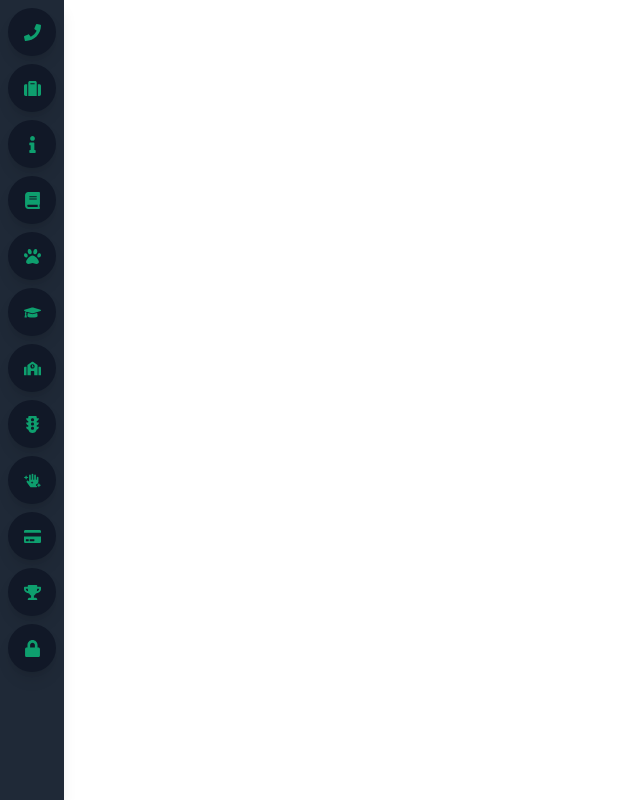
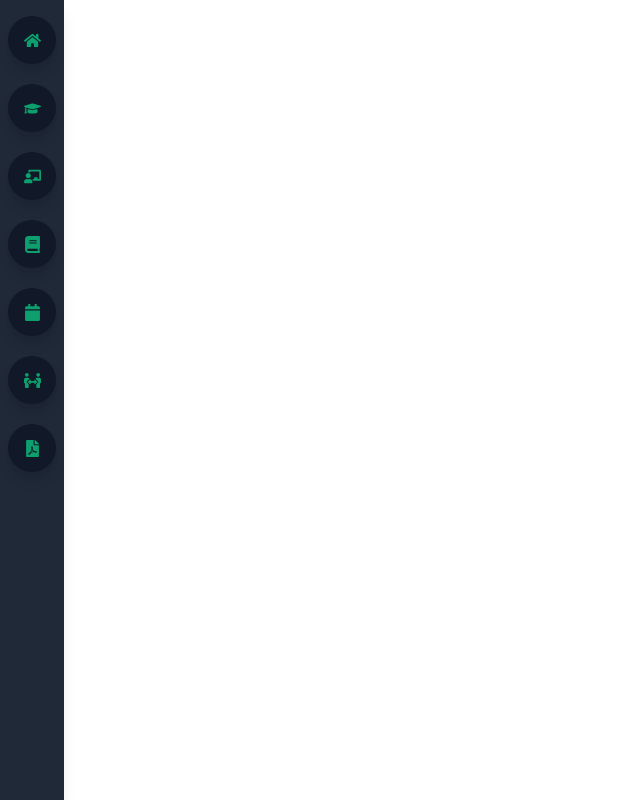
Before and after one commit to prasathnarayanan6/nirmaan-vc-app, a React (Create React App) app in the folder client/: page / in a window 1280 px wide. Shown: the whole page, without its empty margins (0-640 px from the left). Built offline with nearby package versions, Linux system fonts and the light colour scheme.

Commit message:
New things araising

```diff
--- a/client/src/App.js
+++ b/client/src/App.js
@@ -5,8 +5,8 @@ import SideBar from './components/sidebar';
 function App() {
   return (
     <div className="App">
-          <SideBar/>
-        {/* <Home/> */}
+          {/* <SideBar/> */}
+        <Home/>
         {/* <Login /> */}
     </div>
   );
--- /dev/null
+++ b/client/src/components/NavBar.js
@@ -0,0 +1,10 @@
+import React from 'react'
+function NavBar() {
+  return (
+    <div className="bottle">
+
+    </div>
+  )
+}
+
+export default NavBar;
--- a/client/src/components/sidebar.js
+++ b/client/src/components/sidebar.js
@@ -1,28 +1,23 @@
 import React from 'react'
-import { FaBook, FaCreditCard, FaGraduationCap, FaHandSparkles, FaInfo, FaLock, FaPaw, FaPhone, FaReact, FaRegAddressBook, FaSchool, FaSuitcase, FaTrafficLight, FaTrophy } from 'react-icons/fa';
+import { FaBook, FaCalendar, FaChalkboardTeacher, FaCreditCard, FaDatabase, FaFilePdf, FaGraduationCap, FaHandSparkles, FaHome, FaInfo, FaLock, FaPaw, FaPeopleArrows, FaPhone,FaSchool, FaSms, FaSuitcase, FaTrafficLight, FaTrophy, FaTv } from 'react-icons/fa';
 
 function SideBar() {
   return (
-    <div className="fixed top-0 lef-0 h-screen w-16 m-0 flex flex-col bg-gray-800 text-white shadow-lg">
-        <SideBarIcon icon={<FaPhone size="17" />} />
-        <SideBarIcon icon={<FaSuitcase size="17" />} />
-        <SideBarIcon icon={<FaInfo size="17" />} />
+    <div className="fixed top-0 left-0 h-screen w-16 m-0 flex flex-col bg-gray-800 text-dark shadow-lg">
+        <SideBarIcon icon={<FaHome size="17" text="Phone"/>} />
+        <SideBarIcon icon={<FaGraduationCap size="17" />} />
+        <SideBarIcon icon={<FaChalkboardTeacher size="17" />} />
         <SideBarIcon icon={<FaBook size="17" />} />
-        <SideBarIcon icon={<FaPaw size="17" />} />
-        <SideBarIcon icon={<FaGraduationCap size="17" />} />
-        <SideBarIcon icon={<FaSchool size="17" />} />
-        <SideBarIcon icon={<FaTrafficLight size="17" />} />
-        <SideBarIcon icon={<FaHandSparkles size="17" />} />
-        <SideBarIcon icon={<FaCreditCard size="17" />} />
-        <SideBarIcon icon={<FaTrophy size="17" />} />
-        <SideBarIcon icon={<FaLock size="17" />} />
+        <SideBarIcon icon={<FaCalendar size="17" />} />
+        <SideBarIcon icon={<FaPeopleArrows size="17" />} />
+        <SideBarIcon icon={<FaFilePdf size="17" />} />
     </div>
   );
 };
 
 const SideBarIcon = ({icon, text='tooltip'}) => {
     return(
-        <div className="relative flex items-center justify-center h-12 w-12 mt-2 mb-0 mx-auto shadow-lg bg-gray-900 text-green-500 hover:bg-green-600 hover:text-white rounded-3xl hover:rounded-xl transition-all duration-300 ease-linear cursor-pointer group;">
+        <div className="relative flex items-center justify-center h-12 w-12 mt-4 mb-1 mx-auto shadow-lg bg-gray-900 text-green-500 hover:bg-green-600 hover:text-white rounded-3xl hover:rounded-xl transition-all duration-300 ease-linear cursor-pointer group;">
                 {icon}
                 <span className="absolute w-auto p-2 m-2 min-w-max left-14 rounded-md shadow-md text-white bg-gray-900 text-xs font-bold transition-all duration-100 scale-0 origin-left group:scale-100">
                     {text}
--- a/client/src/pages/Home/home.js
+++ b/client/src/pages/Home/home.js
@@ -1,8 +1,9 @@
 import React from "react";
+import SideBar from "../../components/sidebar";
 function Home() {
     return (
             <div>
-                Hello
+                <SideBar />
             </div>
     );
 }
--- a/client/src/pages/Login.js
+++ b/client/src/pages/Login.js
@@ -6,39 +6,39 @@ function Login() {
     return(
             <div className="flex w-full h-screen">
                 <div className="w-full flex items-center justify-center lg:w-1/2">
-                    <div className="bg-white px-10 py-20 rounded-xl border-2 border-blue-200">
+                    <div className="bg-white px-10 py-20 rounded-xl border-2 border-green-400">
                     <h1 className="text-4xl font-semibold text-gray-600">LOG IN</h1>
                             <div className="mt-8">
                                 <div>
-                                    <label className="text-lg font-medium text-blue-600">Email<span className="text-red-500">*</span></label>
+                                    <label className="text-lg font-medium text-green-600">Email<span className="text-red-500">*</span></label>
                                     <input
-                                        className="w-full border-2 border-gray-100 rounded-l p-4 mt-1 bg-transparent"
+                                        className="w-full border-2 border-gray-100 rounded-xl p-4 mt-1 bg-transparent hover:border-green-300"
                                         placeholder="username@example.com"
                                         type="email"
                                     />
                                 </div>
                                 <div>
-                                    <label className="text-lg font-medium text-blue-600">Password<span className="text-red-500">*</span></label>
+                                    <label className="text-lg font-medium text-green-600">Password<span className="text-red-500">*</span></label>
                                     <input
-                                        className="w-full border-2 border-gray-100 rounded-l p-4 mt-1 bg-transparent"
+                                        className="w-full border-2 border-gray-100 rounded-xl p-4 mt-1 bg-transparent hover:border-green-300"
                                         placeholder="Password"
                                         type="password"
                                     />
                                 </div>
                                 <div className="mt-8 flex justify-between items-center">
-                                    <button className="text-blue-500">Forgot Password</button>
+                                    <button className="text-green-500">Forgot Password</button>
                                 </div>
                                 <div className='mt-8 flex flex-col gap-y-4'>
-                                    <button className="active:scale-[.98] active:duration-75 hover:scale-[1.02] ease-in-out transition-all py-3 rounded-l bg-blue-500 text-white text-lg font-bold">Log in</button>
-                                    <button>Sign in with Google</button>
+                                    <button className="active:scale-[.98] active:duration-75 hover:scale-[1.02] ease-in-out transition-all py-3 rounded-l bg-green-500 text-white text-lg font-bold">Log in</button>
+                                    {/* <button>Sign in with Google</button> */}
                                 </div>
                             </div>
 
                     </div>
                 </div>
-                <div className="hidden relative lg:flex flex-col items-center w-1/2 justify-center h-full bg-blue-300">
+                <div className="hidden relative lg:flex flex-col items-center w-1/2 justify-center h-full bg-green-600">
                         <img src={image} alt={image} className="mb-4" width="30%"/>
-                        <div className="text-4xl font-bold mb-4">TRA<span className="text-green-700">KTOR</span></div>
+                        <div className="text-4xl font-bold mb-4">TRA<span className="text-white">KTOR</span></div>
                         <div className="w-full flex justify-center font-semibold">Developed by IT Team, OIE - IIT Madras</div>
                 </div>
             </div>
```
